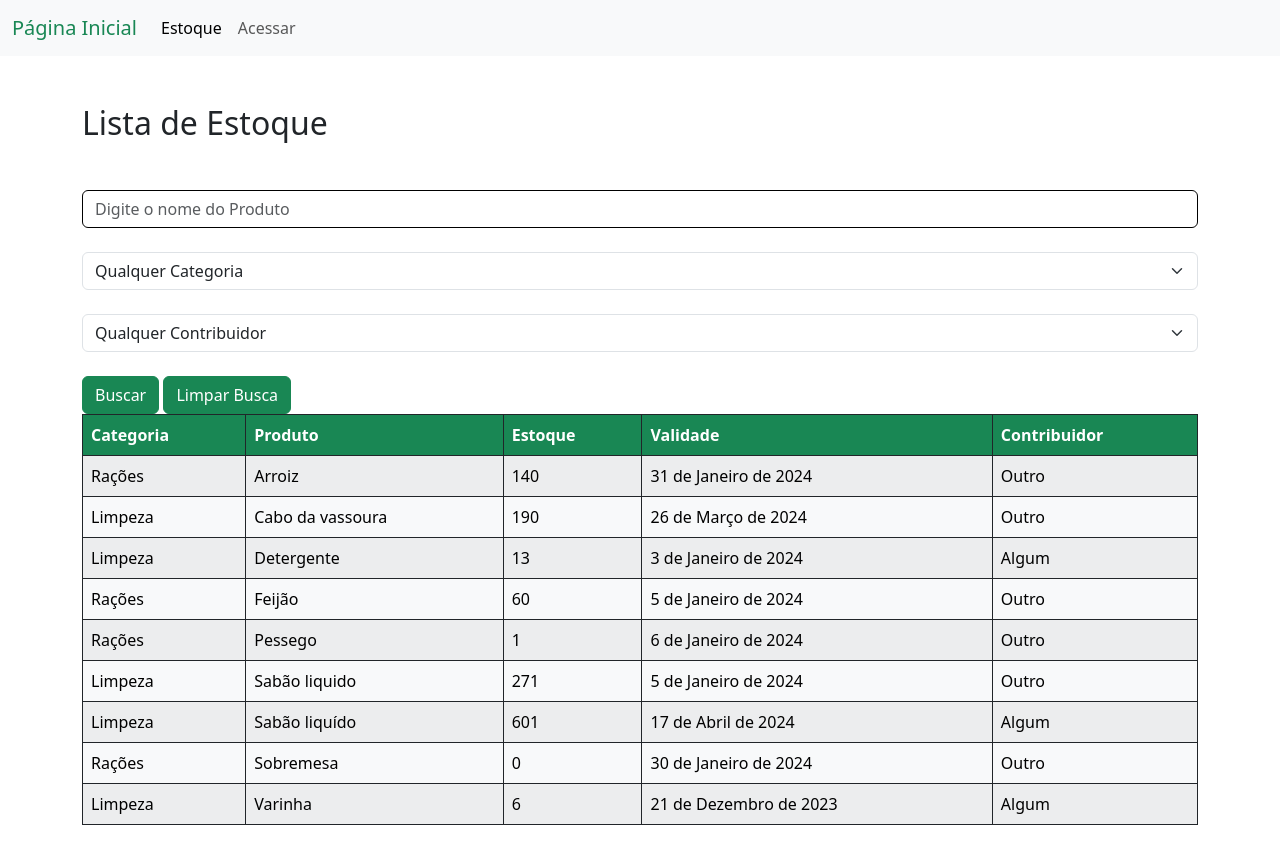
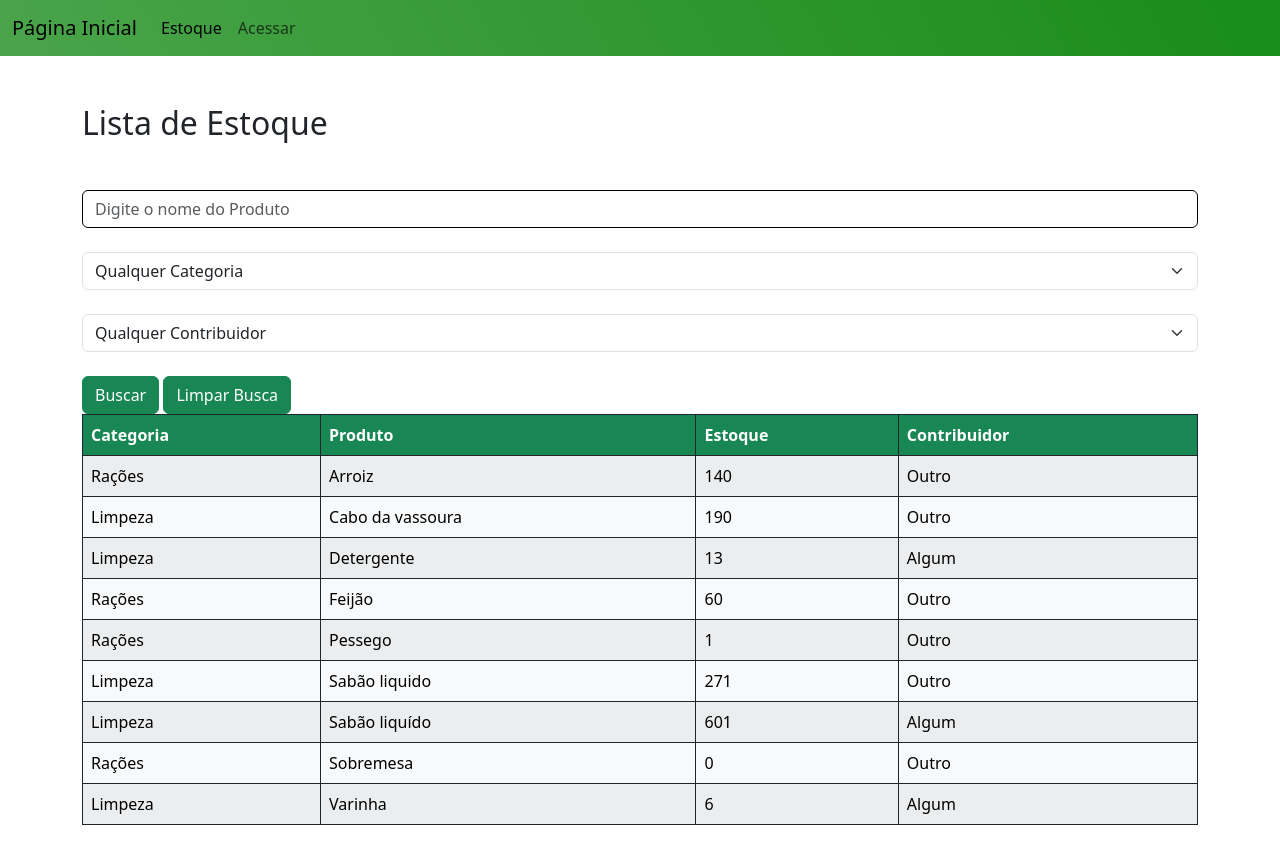
Before and after one commit to EliasjSilva/ABSJ-Project, a Django app: page /Estoque/ in a window 1280 px wide. Run offline with Django 5.2, Linux system fonts and the light colour scheme; data comes from the database, SQL or seed files in the repository; both versions use the stored data as it was after the commit; some libraries are stand-ins or nearby versions.

Commit message:
Atualizando Entrada e Saída List

```diff
--- a/static/css/styles.css
+++ b/static/css/styles.css
@@ -167,3 +167,4 @@ transition: transform 0.2s ease-in-out;
 
 .card:hover i {
 transform: scale(1.2); /* Aumenta em 20% ao passar o mouse */
+}
--- a/templates/home.html
+++ b/templates/home.html
@@ -12,9 +12,9 @@
     <link href="https://cdn.jsdelivr.net/npm/bootstrap@5.3.2/dist/css/bootstrap.min.css" rel="stylesheet" integrity="sha384-T3c6CoIi6uLrA9TneNEoa7RxnatzjcDSCmG1MXxSR1GAsXEV/Dwwykc2MPK8M2HN" crossorigin="anonymous">
 </head>
 <body>
-    <nav class="navbar navbar-expand-lg bg-body-tertiary">
+    <nav class="navbar navbar-expand-lg bg-body-tertiary header">
         <div class="container-fluid">
-          <a class="navbar-brand text-success" href="{% url 'home' %}">Página Inicial</a>
+          <a class="navbar-brand" href="{% url 'home' %}">Página Inicial</a>
           <button class="navbar-toggler" type="button" data-bs-toggle="collapse" data-bs-target="#navbarSupportedContent" aria-controls="navbarSupportedContent" aria-expanded="false" aria-label="Toggle navigation">
             <span class="navbar-toggler-icon"></span>
           </button>
@@ -66,7 +66,7 @@
         <div class="header position-relative">
             <!-- Conteúdo antes das ondas -->
             <div class="inner-header flex">
-                <h1>Lorem ipsum dolor sit.</h1>
+                <h1>Associação Benefiente São José</h1>
             </div>
             <!-- Container das ondas -->
             <div>
@@ -102,7 +102,7 @@
       <div class="row">
           <!-- Card Contribuidores -->
           <div class="col-md-6 mb-4">
-              <div class="card border-success mx-auto text-center" style="width: 14rem; height: 14rem;" onclick="window.location.href='{% url 'contribuidores' %}'">
+              <div class="card border-success mx-auto text-center" style="width: 14rem; height: 14rem;" onclick="window.location.href='/Contribuidores/'">
                   <div class="card-body d-flex flex-column justify-content-center align-items-center">
                       <i class="fas fa-users fa-4x text-success mb-3"></i>
                       <p class="card-text">Contribuidores</p>
@@ -112,7 +112,7 @@
 
           <!-- Card Estoque -->
           <div class="col-md-6 mb-4">
-              <div class="card border-success mx-auto mb-5 text-center" style="width: 14rem; height: 14rem;" onclick="window.location.href='{% url 'estoque' %}'">
+              <div class="card border-success mx-auto mb-5 text-center" style="width: 14rem; height: 14rem;" onclick="window.location.href='/Estoque/'">
                   <div class="card-body d-flex flex-column justify-content-center align-items-center">
                       <i class="fas fa-boxes fa-4x text-success mb-3"></i>
                       <p class="card-text">Estoque</p>
--- a/templates/list_Estoque.html
+++ b/templates/list_Estoque.html
@@ -46,7 +46,6 @@
           <th scope="col">Categoria</th>
           <th scope="col">Produto</th>
           <th scope="col">Estoque</th>
-          <th scope="col">Validade</th>
           <th scope="col">Contribuidor</th>
         </tr>
       </thead>
@@ -58,7 +57,6 @@
             <td><a href="{% url 'Categoria_read' id=p.categoria.id %}" class="specific-link">{{ p.categoria }}</a></td>
             <td><a href="{% url 'Produto_read' id=p.id %}" class="specific-link">{{ p.produto }}</a></td>
             <td>{{ p.estoque }}</td>
-            <td>{{ p.validade }}</td>
             <td><a href="{% url 'Contribuidor_read' id=p.contribuidor.id %}" class="specific-link">{{ p.contribuidor }}</a></td>
           </tr>
 
```
Also changed, not shown: db.sqlite3.
